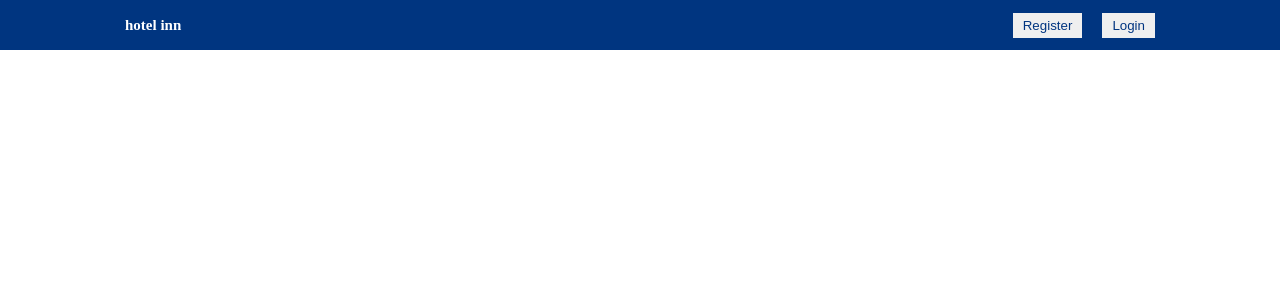
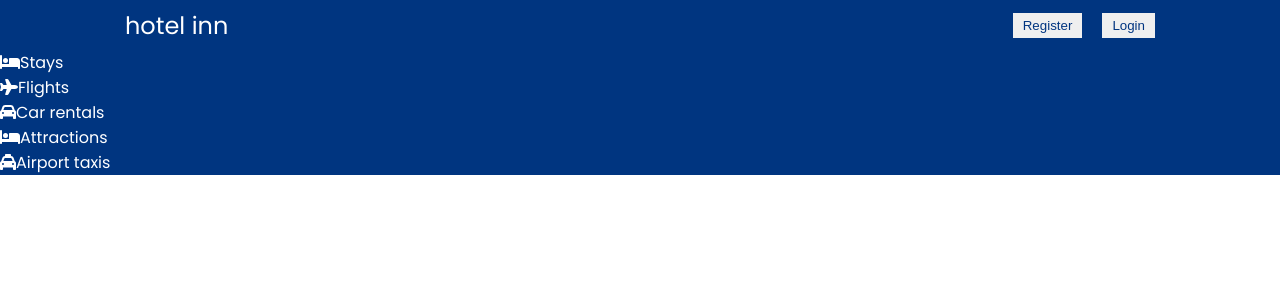
Before and after one commit to denzelws/hotel-inn, a React (Vite) app: page / in a window 1280 px wide. Shown: the top 300 px of the page. Built offline with nearby package versions, Linux system fonts and the light colour scheme.

Commit message:
Add initial structure Header

```diff
--- a/package.json
+++ b/package.json
@@ -10,6 +10,10 @@
     "lint": "eslint src"
   },
   "dependencies": {
+    "@fortawesome/fontawesome-svg-core": "^6.2.1",
+    "@fortawesome/free-regular-svg-icons": "^6.2.1",
+    "@fortawesome/free-solid-svg-icons": "^6.2.1",
+    "@fortawesome/react-fontawesome": "^0.2.0",
     "react": "^18.2.0",
     "react-dom": "^18.2.0",
     "react-router-dom": "^6.4.5",
--- /dev/null
+++ b/src/components/Header/index.tsx
@@ -0,0 +1,43 @@
+import {
+  faBed,
+  faCar,
+  faPlane,
+  faTaxi
+} from '@fortawesome/free-solid-svg-icons'
+import { FontAwesomeIcon } from '@fortawesome/react-fontawesome'
+import * as S from './styles'
+
+const Header = () => {
+  return (
+    <S.Header>
+      <S.HeaderContainer>
+        <S.Items>
+          <FontAwesomeIcon icon={faBed} />
+          <S.Description>Stays</S.Description>
+        </S.Items>
+
+        <S.Items>
+          <FontAwesomeIcon icon={faPlane} />
+          <S.Description>Flights</S.Description>
+        </S.Items>
+
+        <S.Items>
+          <FontAwesomeIcon icon={faCar} />
+          <S.Description>Car rentals</S.Description>
+        </S.Items>
+
+        <S.Items>
+          <FontAwesomeIcon icon={faBed} />
+          <S.Description>Attractions</S.Description>
+        </S.Items>
+
+        <S.Items>
+          <FontAwesomeIcon icon={faTaxi} />
+          <S.Description>Airport taxis</S.Description>
+        </S.Items>
+      </S.HeaderContainer>
+    </S.Header>
+  )
+}
+
+export default Header
--- /dev/null
+++ b/src/components/Header/styles.ts
@@ -0,0 +1,19 @@
+import styled, { css } from 'styled-components'
+
+export const Header = styled.header`
+  ${({ theme }) => css`
+    background-color: ${theme.colors.primary};
+    color: white;
+    display: flex;
+    align-items: center;
+  `}
+`
+
+export const HeaderContainer = styled.div`
+  width: 100%;
+  max-width: 103rem;
+`
+
+export const Items = styled.div``
+
+export const Description = styled.span``
--- a/src/components/NavBar/styles.ts
+++ b/src/components/NavBar/styles.ts
@@ -19,7 +19,7 @@ export const NavbarContainer = styled.div`
 `
 
 export const Logo = styled.h1`
-  font-weight: 600;
+  font-weight: 500;
 `
 
 export const Items = styled.div``
--- a/src/styles/global.ts
+++ b/src/styles/global.ts
@@ -37,6 +37,11 @@ const GlobalStyles = createGlobalStyle`
     html {
       font-size: 62.5%;
     }
+
+    body {
+      font-size: ${theme.font.sizes.medium};
+      font-family: ${theme.font.family};
+    }
   `}
 
 `
--- a/src/styles/theme.ts
+++ b/src/styles/theme.ts
@@ -1,5 +1,7 @@
 export default {
   font: {
+    family:
+      "Poppins, -apple-system, BlinkMacSystemFont, 'Segoe UI', Roboto, Oxygen, Ubuntu, Cantarell, 'Open Sans', 'Helvetica Neue', sans-serif",
     sizes: {
       xsmall: '1.2rem',
       small: '1.4rem',
--- a/src/templates/Home/index.tsx
+++ b/src/templates/Home/index.tsx
@@ -1,9 +1,11 @@
+import Header from '../../components/Header'
 import NavBar from '../../components/NavBar'
 
 const Home = () => {
   return (
     <div>
       <NavBar />
+      <Header />
     </div>
   )
 }
```
Also changed, not shown: 1 other file (tests, documents, lock files or other folders).
